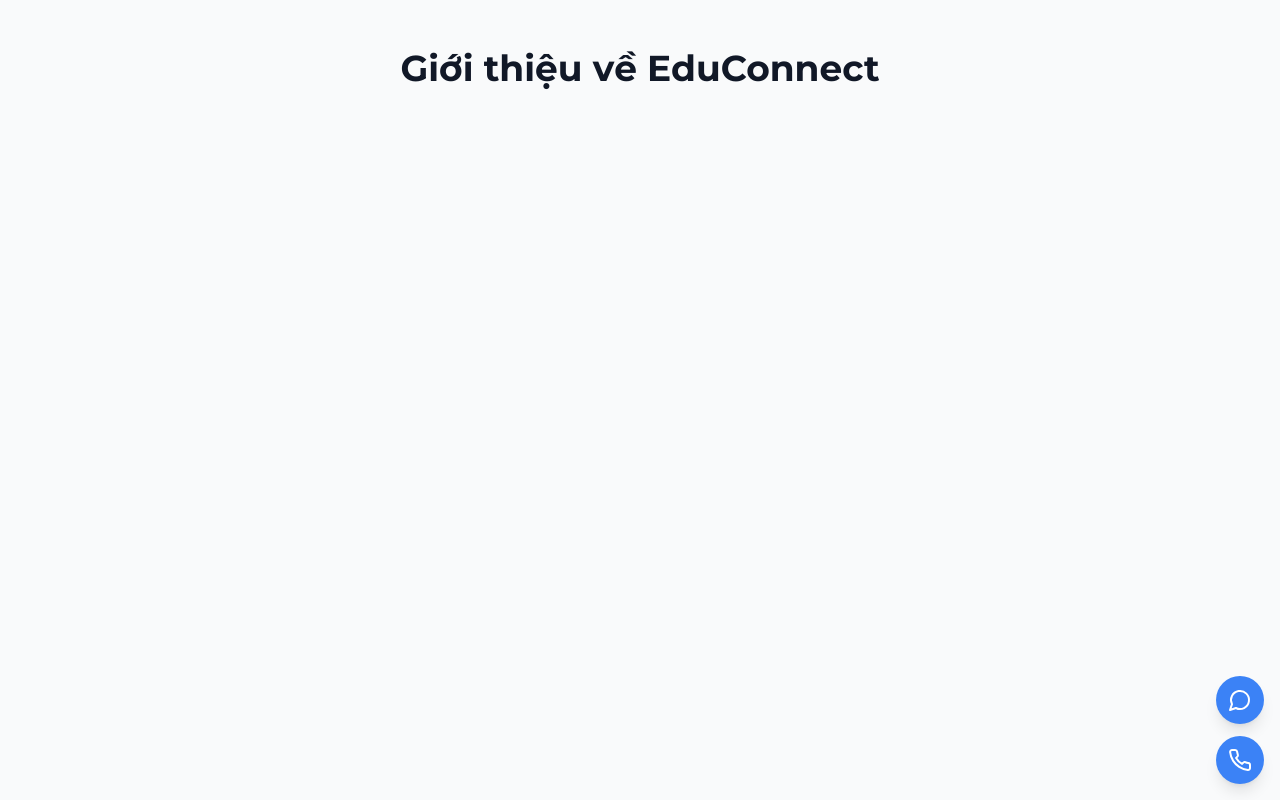
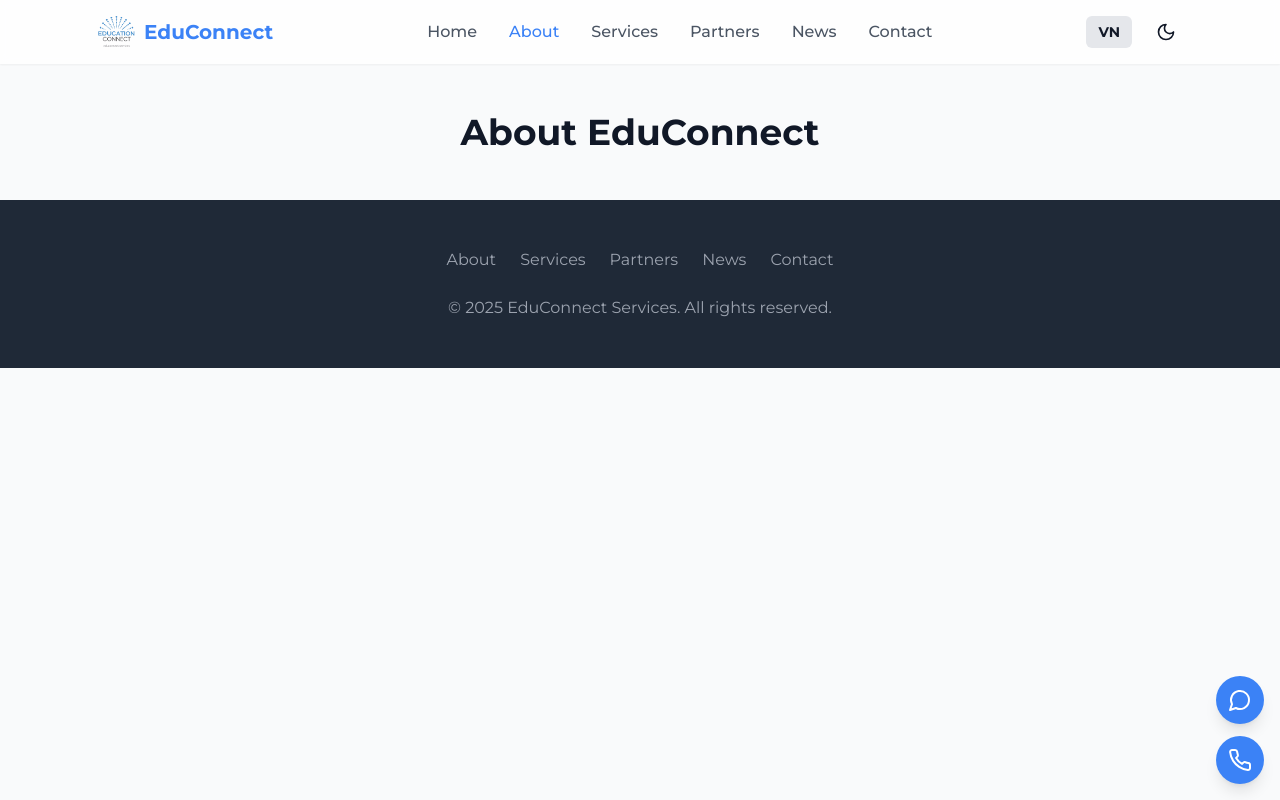
Before and after one commit to QuachNhutBao/educonnect-website, a Next.js app: page /about in a window 1280 px wide. Built offline with nearby package versions, Linux system fonts and the light colour scheme.

Commit message:
Refactor: Implement LanguageContext and fix active nav links

```diff
--- a/app/about/page.js
+++ b/app/about/page.js
@@ -1,9 +1,14 @@
-import React from 'react';
+"use client" // 1. CHUYỂN SANG CLIENT
+
+import { useLanguage } from '../context/LanguageContext' // 2. IMPORT HOOK
 
 export default function AboutPage() {
+  const { content } = useLanguage() // 3. LẤY CONTENT
+
   return (
     <div className="container mx-auto px-4 py-12">
-      <h1 className="text-4xl font-bold text-center">Giới thiệu về EduConnect</h1>
+      {/* 4. SỬ DỤNG CONTENT ĐỘNG */}
+      <h1 className="text-4xl font-bold text-center">{content.aboutPage.title}</h1>
     </div>
   );
 }
--- a/app/components/Header.js
+++ b/app/components/Header.js
@@ -1,15 +1,16 @@
 "use client"
 
 import Image from 'next/image'
-import Link from 'next/link' // Đã import Link
+import Link from 'next/link'
 import ThemeSwitcher from './ThemeSwitcher'
 import { Menu, X } from 'lucide-react'
 import { useState } from 'react'
+import { usePathname } from 'next/navigation' // 1. IMPORT HOOK MỚI
 
 export default function Header({ content, lang, toggleLang }) {
   const [isOpen, setIsOpen] = useState(false)
+  const pathname = usePathname() // 2. LẤY URL HIỆN TẠI
 
-  // Đã cập nhật mảng navLinks để trỏ đến các trang mới
   const navLinks = [
     { href: '/', label: content.home },
     { href: '/about', label: content.about },
@@ -24,20 +25,33 @@
       <div className="max-w-6xl mx-auto px-4 sm:px-6 lg:px-8">
         <div className="flex items-center justify-between h-16">
           <div className="flex-shrink-0">
-            {/* Đã thay <a> bằng <Link> */}
             <Link href="/" className="flex items-center gap-2">
               <Image src="/Logo_Educonnect.png" alt="EduConnect Logo" width={40} height={40} />
               <span className="text-xl font-bold text-brand-blue">EduConnect</span>
             </Link>
           </div>
+
+          {/* 3. CẬP NHẬT LOGIC CLASSNAME CHO DESKTOP */}
           <nav className="hidden md:flex md:items-center md:gap-8">
-            {navLinks.map(link => (
-              // Đã thay <a> bằng <Link>
-              <Link key={link.href} href={link.href} className="font-medium text-gray-600 dark:text-gray-300 hover:text-brand-blue dark:hover:text-brand-blue transition-colors">
+            {navLinks.map(link => {
+              const isActive = pathname === link.href
+              return (
+                <Link
+                  key={link.href}
+                  href={link.href}
+                  // Nếu link active, dùng 'text-brand-blue', nếu không thì dùng class cũ
+                  className={`font-medium ${
+                    isActive
+                      ? 'text-brand-blue'
+                      : 'text-gray-600 dark:text-gray-300'
+                  } hover:text-brand-blue dark:hover:text-brand-blue transition-colors`}
+                >
                   {link.label}
                 </Link>
-            ))}
+              )
+            })}
           </nav>
+
           <div className="flex items-center gap-4">
             <button
               onClick={toggleLang}
@@ -54,20 +68,28 @@
           </div>
         </div>
       </div>
-      {/* Mobile Menu */}
+
+      {/* 4. CẬP NHẬT LOGIC CLASSNAME CHO MOBILE */}
       {isOpen && (
         <div className="md:hidden px-4 pt-2 pb-4 space-y-2">
-          {navLinks.map(link => (
-            // Đã thay <a> bằng <Link> và giữ lại onClick
+          {navLinks.map(link => {
+             const isActive = pathname === link.href
+            return (
               <Link
                 key={link.href}
                 href={link.href}
                 onClick={() => setIsOpen(false)}
-              className="block px-3 py-2 rounded-md text-base font-medium text-gray-700 dark:text-gray-200 hover:bg-gray-200 dark:hover:bg-gray-800"
+                // Nếu link active, dùng 'bg-gray-200 dark:bg-gray-800', nếu không thì dùng class cũ
+                className={`block px-3 py-2 rounded-md text-base font-medium ${
+                  isActive
+                    ? 'bg-gray-200 dark:bg-gray-800 text-brand-blue'
+                    : 'text-gray-700 dark:text-gray-200'
+                } hover:bg-gray-200 dark:hover:bg-gray-800`}
               >
                 {link.label}
               </Link>
-          ))}
+            )
+          })}
           <button
             onClick={() => {
               toggleLang();
--- /dev/null
+++ b/app/components/MainLayout.js
@@ -0,0 +1,34 @@
+"use client"
+
+import Header from './Header'
+import Footer from './Footer'
+import FloatingContact from './FloatingContact'
+import MobileBottomNav from './MobileBottomNav'
+import { useLanguage } from '../context/LanguageContext' // Import hook
+import { usePathname } from 'next/navigation' // Import pathname
+
+export default function MainLayout({ children }) {
+  // Lấy state ngôn ngữ từ "trung tâm" (Context)
+  const { lang, content, toggleLang } = useLanguage()
+  const pathname = usePathname()
+
+  // Kiểm tra xem có phải là trang chủ không
+  const isHomePage = pathname === '/'
+
+  return (
+    <div className="flex min-h-screen flex-col items-center">
+      {/* 1. Header luôn hiển thị */}
+      <Header content={content.header} lang={lang} toggleLang={toggleLang} />
+
+      {/* 2. {children} là nội dung trang (ví dụ: app/page.js hoặc app/about/page.js) */}
+      <main className="w-full">
+        {children}
+      </main>
+
+      {/* 3. Footer, Nút nổi, Nav Mobile luôn hiển thị */}
+      <Footer content={content.footer} />
+      <FloatingContact />
+      <MobileBottomNav /> {/* Phiên bản chỉ có icon không cần content */}
+    </div>
+  )
+}
--- a/app/contact/page.js
+++ b/app/contact/page.js
@@ -1,9 +1,15 @@
-import React from 'react';
+"use client"
+
+import { useLanguage } from '../context/LanguageContext'
+import Contact from '../components/Contact' // IMPORT COMPONENT CONTACT
 
 export default function ContactPage() {
+  const { content } = useLanguage()
+
   return (
-    <div className="container mx-auto px-4 py-12">
-      <h1 className="text-4xl font-bold text-center">Liên hệ</h1>
+    <div className="w-full">
+      {/* TÁI SỬ DỤNG COMPONENT CONTACT */}
+      <Contact content={content.contact} />
     </div>
   );
 }
--- /dev/null
+++ b/app/context/LanguageContext.js
@@ -0,0 +1,33 @@
+"use client"
+
+import { createContext, useContext, useState, useEffect } from 'react'
+import en from '../../i18n/en.json'
+import vi from '../../i18n/vi.json'
+
+// Tạo một "kho" (Context)
+const LanguageContext = createContext()
+
+// Tạo component "Quản lý kho" (Provider)
+export function LanguageProvider({ children }) {
+  const [lang, setLang] = useState('en');
+  const [content, setContent] = useState(en);
+
+  useEffect(() => {
+    setContent(lang === 'en' ? en : vi);
+  }, [lang]);
+
+  const toggleLang = () => {
+    setLang(currentLang => (currentLang === 'en' ? 'vi' : 'en'));
+  };
+
+  return (
+    <LanguageContext.Provider value={{ lang, content, toggleLang }}>
+      {children}
+    </LanguageContext.Provider>
+  )
+}
+
+// Tạo một "hook" để các component con dễ dàng lấy dữ liệu
+export function useLanguage() {
+  return useContext(LanguageContext)
+}
--- a/app/layout.js
+++ b/app/layout.js
@@ -1,10 +1,10 @@
 import './globals.css'
 import { Montserrat } from 'next/font/google'
 import { ThemeProvider } from './theme-provider'
-import FloatingContact from './components/FloatingContact'
-import MobileBottomNav from './components/MobileBottomNav' // 1. IMPORT
+import { LanguageProvider } from './context/LanguageContext' // 1. IMPORT PROVIDER
+import MainLayout from './components/MainLayout' // 2. IMPORT LAYOUT MỚI
 
-// Cấu hình font Montserrat
+// Cấu hình font
 const montserrat = Montserrat({
   subsets: ['latin', 'vietnamese'],
   weights: ['400', '600', '700', '800'],
@@ -21,11 +21,14 @@
     <html lang="en" suppressHydrationWarning>
       <body className={montserrat.className}>
         <ThemeProvider attribute="class" defaultTheme="system" enableSystem>
-          {children}
-
-          <FloatingContact />
-          <MobileBottomNav /> {/* 2. THÊM VÀO ĐÂY */}
-
+          {/* 3. BỌC MỌI THỨ BẰNG LANGUAGE PROVIDER */}
+          <LanguageProvider>
+            {/* 4. BỌC {children} BẰNG MAINLAYOUT */}
+            <MainLayout>
+              {children}
+            </MainLayout>
+          </LanguageProvider>
+          {/* Các component nổi cũ (FloatingContact, MobileBottomNav) đã được chuyển vào MainLayout */}
         </ThemeProvider>
       </body>
     </html>
--- a/app/news/page.js
+++ b/app/news/page.js
@@ -1,9 +1,13 @@
-import React from 'react';
+"use client"
+
+import { useLanguage } from '../context/LanguageContext'
 
 export default function NewsPage() {
+  const { content } = useLanguage()
+
   return (
     <div className="container mx-auto px-4 py-12">
-      <h1 className="text-4xl font-bold text-center">Tin tức & Sự kiện</h1>
+      <h1 className="text-4xl font-bold text-center">{content.newsPage.title}</h1>
     </div>
   );
 }
--- a/app/page.js
+++ b/app/page.js
@@ -1,39 +1,28 @@
-'use client'
+"use client" // Vẫn cần "use client" để dùng hook useLanguage
 
-import { useState, useEffect } from 'react'
-import Header from './components/Header'
+import { useLanguage } from './context/LanguageContext' // 1. IMPORT hook
 import Hero from './components/Hero'
 import WhyChooseUs from './components/WhyChooseUs'
-import FeaturedServices from './components/FeaturedServices' // 1. IMPORT
+import FeaturedServices from './components/FeaturedServices'
 import Contact from './components/Contact'
-import Footer from './components/Footer'
-
-import en from '../i18n/en.json'
-import vi from '../i18n/vi.json'
+// --- KHÔNG CẦN import Header, Footer, useState, useEffect, i18n ---
 
 export default function Home() {
-  const [lang, setLang] = useState('en');
-  const [content, setContent] = useState(en);
+  // 2. LẤY CONTENT TỪ TRUNG TÂM (CONTEXT)
+  const { content } = useLanguage()
 
-  useEffect(() => {
-    setContent(lang === 'en' ? en : vi);
-  }, [lang]);
-
-  const toggleLang = () => {
-    setLang(currentLang => (currentLang === 'en' ? 'vi' : 'en'));
-  };
+  // --- KHÔNG CẦN LOGIC (useState, useEffect, toggleLang) ---
 
   return (
-    <main className="flex min-h-screen flex-col items-center">
-      <Header content={content.header} lang={lang} toggleLang={toggleLang} />
+    // Component MainLayout (cha) đã có class "flex flex-col items-center"
+    // nên chúng ta không cần <main> ở đây
+    <>
+      {/* 3. CHỈ RENDER CÁC COMPONENT CỦA TRANG CHỦ */}
       <Hero content={content.hero} />
       <WhyChooseUs content={content.whyChooseUs} />
-
-      {/* 2. THÊM VÀO ĐÂY (truyền content.services và content.featuredServices) */}
       <FeaturedServices content={{...content.services, ...content.featuredServices}} />
-
       <Contact content={content.contact} />
-      <Footer content={content.footer} />
-    </main>
+    </>
+    // --- KHÔNG CẦN RENDER Header, Footer ---
   )
 }
--- a/app/partners/page.js
+++ b/app/partners/page.js
@@ -1,9 +1,13 @@
-import React from 'react';
+"use client"
+
+import { useLanguage } from '../context/LanguageContext'
 
 export default function PartnersPage() {
+  const { content } = useLanguage()
+
   return (
     <div className="container mx-auto px-4 py-12">
-      <h1 className="text-4xl font-bold text-center">Đối tác của Chúng tôi</h1>
+      <h1 className="text-4xl font-bold text-center">{content.partnersPage.title}</h1>
     </div>
   );
 }
--- a/app/services/page.js
+++ b/app/services/page.js
@@ -1,9 +1,14 @@
-import React from 'react';
+"use client"
+
+import { useLanguage } from '../context/LanguageContext'
 
 export default function ServicesPage() {
+  const { content } = useLanguage()
+
   return (
     <div className="container mx-auto px-4 py-12">
-      <h1 className="text-4xl font-bold text-center">Dịch vụ của Chúng tôi</h1>
+      <h1 className="text-4xl font-bold text-center">{content.servicesPage.title}</h1>
+      {/* Chúng ta sẽ thêm component <FeaturedServices> vào đây sau */}
     </div>
   );
 }
--- a/i18n/en.json
+++ b/i18n/en.json
@@ -95,6 +95,21 @@
     "phone": "Phone",
     "email": "Email"
   },
+  "aboutPage": {
+    "title": "About EduConnect"
+  },
+  "servicesPage": {
+    "title": "Our Services"
+  },
+  "partnersPage": {
+    "title": "Our Partners"
+  },
+  "newsPage": {
+    "title": "News & Events"
+  },
+  "contactPage": {
+    "title": "Contact Us"
+  },
   "footer": {
     "about": "About",
     "services": "Services",
--- a/i18n/vi.json
+++ b/i18n/vi.json
@@ -95,6 +95,21 @@
     "phone": "Điện thoại",
     "email": "Email"
   },
+  "aboutPage": {
+    "title": "Giới thiệu về EduConnect"
+  },
+  "servicesPage": {
+    "title": "Dịch vụ của chúng tôi"
+  },
+  "partnersPage": {
+    "title": "Đối tác của chúng tôi"
+  },
+  "newsPage": {
+    "title": "Tin tức & sự kiện"
+  },
+  "contactPage": {
+    "title": "Liên hệ với chúng tôi"
+  },
   "footer": {
     "about": "Giới thiệu",
     "services": "Dịch vụ",
```
Lines whose indentation alone changed are shown as unchanged.
